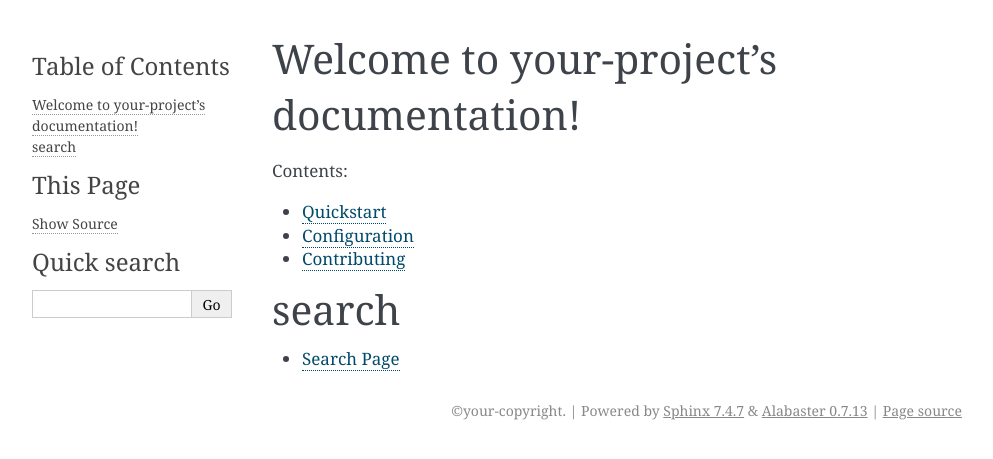
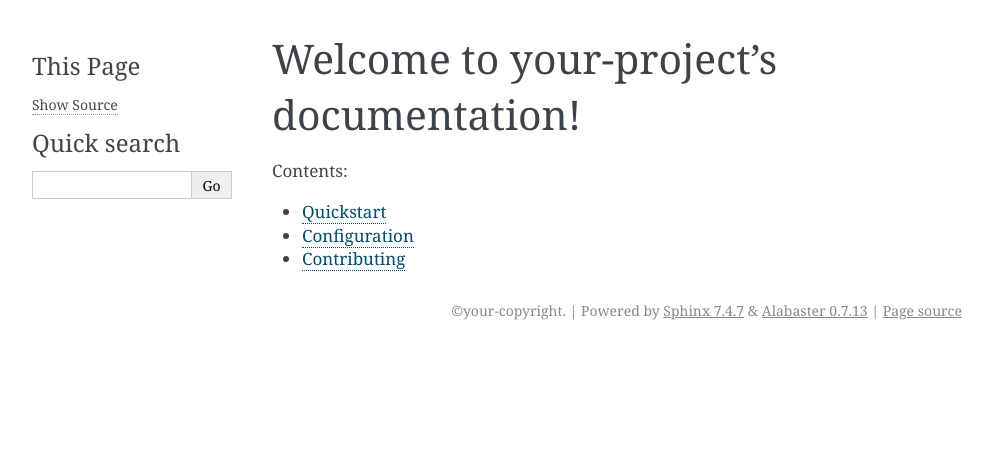
Before and after one commit to chinchalinchin/github-workflows, a Sphinx documentation site: the page built from docs/source/index.rst, in a window 1280 px wide. Shown: the top 459 px of the page, without its empty margins (148-1141 px from the left). Built offline with Sphinx 7.4.7, drawn with Linux system fonts in a browser that asks for light colours.

Commit message:
remove search page from doc samples

```diff
--- a/docs/source/index.rst
+++ b/docs/source/index.rst
@@ -9,8 +9,3 @@ Welcome to your-project's documentation!
    QUICKSTART
    CONFIGURATION
    CONTRIBUTING
-
-search
-======
-
-* :ref:`search`
```
